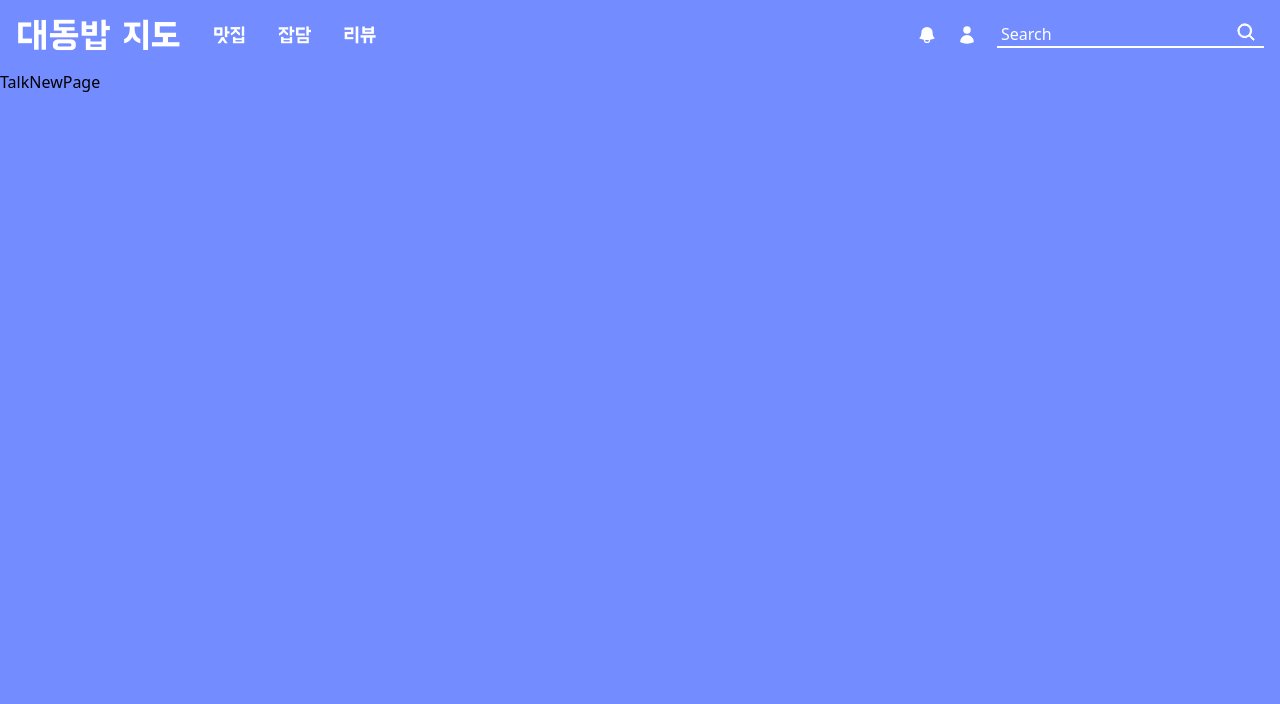
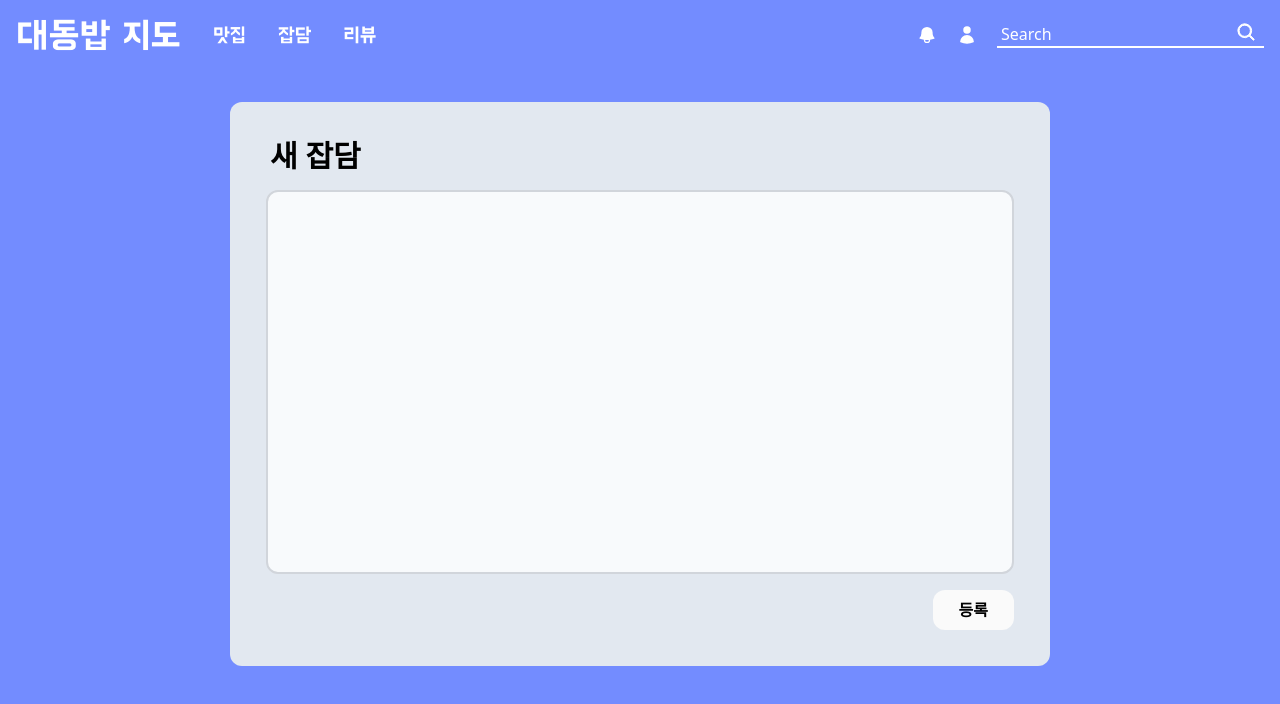
Before and after one commit to ICE0208/daedong-food-map, a Next.js app: page /talk/new in a window 1280 px wide. Shown: the top 704 px of the page. Built offline with nearby package versions, Linux system fonts and the light colour scheme.

Commit message:
feat: 새 잡담 페이지

```diff
--- a/src/app/(auth)/talk/new/page.tsx
+++ b/src/app/(auth)/talk/new/page.tsx
@@ -1,3 +1,20 @@
 export default function TalkNewPage() {
-  return <h1>TalkNewPage</h1>;
+  return (
+    <main className="flex justify-center px-24 py-8">
+      <div className="w-full max-w-[820px] rounded-xl bg-slate-200 p-[36px]">
+        <div className="flex w-full flex-col">
+          {/* 타이틀 */}
+          <h1 className="ml-1 text-3xl font-bold">새 잡담</h1>
+          <div className="my-2" />
+          {/* 텍스트 부분 */}
+          <textarea className="min-h-96 w-full resize-none rounded-xl border-2 border-gray-300 bg-slate-50 p-4 outline-none" />
+          <div className="my-2" />
+
+          <button className="self-end rounded-xl bg-neutral-50 px-[26px] py-[8px] font-semibold">
+            등록
+          </button>
+        </div>
+      </div>
+    </main>
+  );
 }
```
